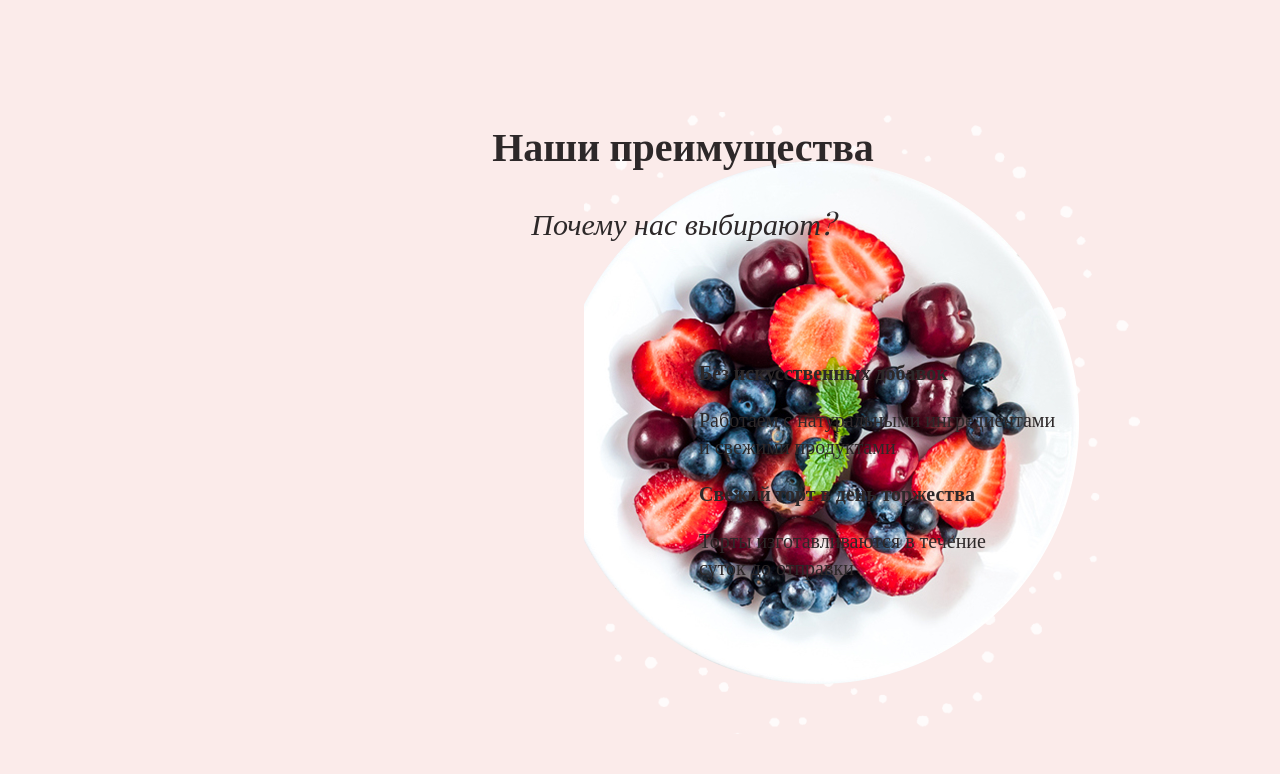
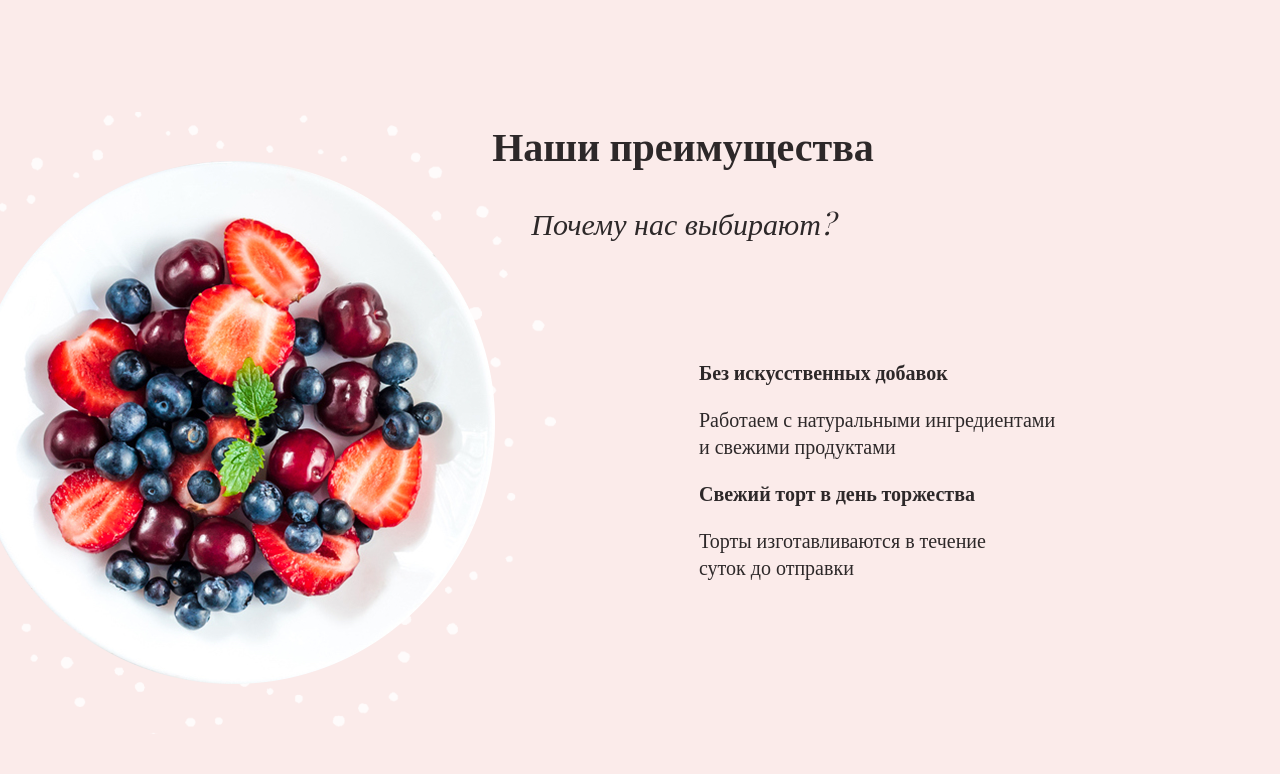
Before and after one commit to dev-hemul/cakes, a plain HTML site: page index.html in a window 1280 px wide. Shown: the part 2186-2960 px from the top of the page. Drawn offline with nearby package versions, Linux system fonts and the light colour scheme; a web font is replaced by a local one.

Commit message:
fix background

```diff
--- a/style.css
+++ b/style.css
@@ -289,10 +289,10 @@ height: auto;
     margin-bottom: 19px;
 }
 
-.advantages {
+.advantages .container {
     min-height: 622px;
     background-image: url("img/berries.png");
-    background-position: 584px center;
+    background-position: left center;
     background-repeat: no-repeat;
     margin-bottom: 100px;
 }
```
